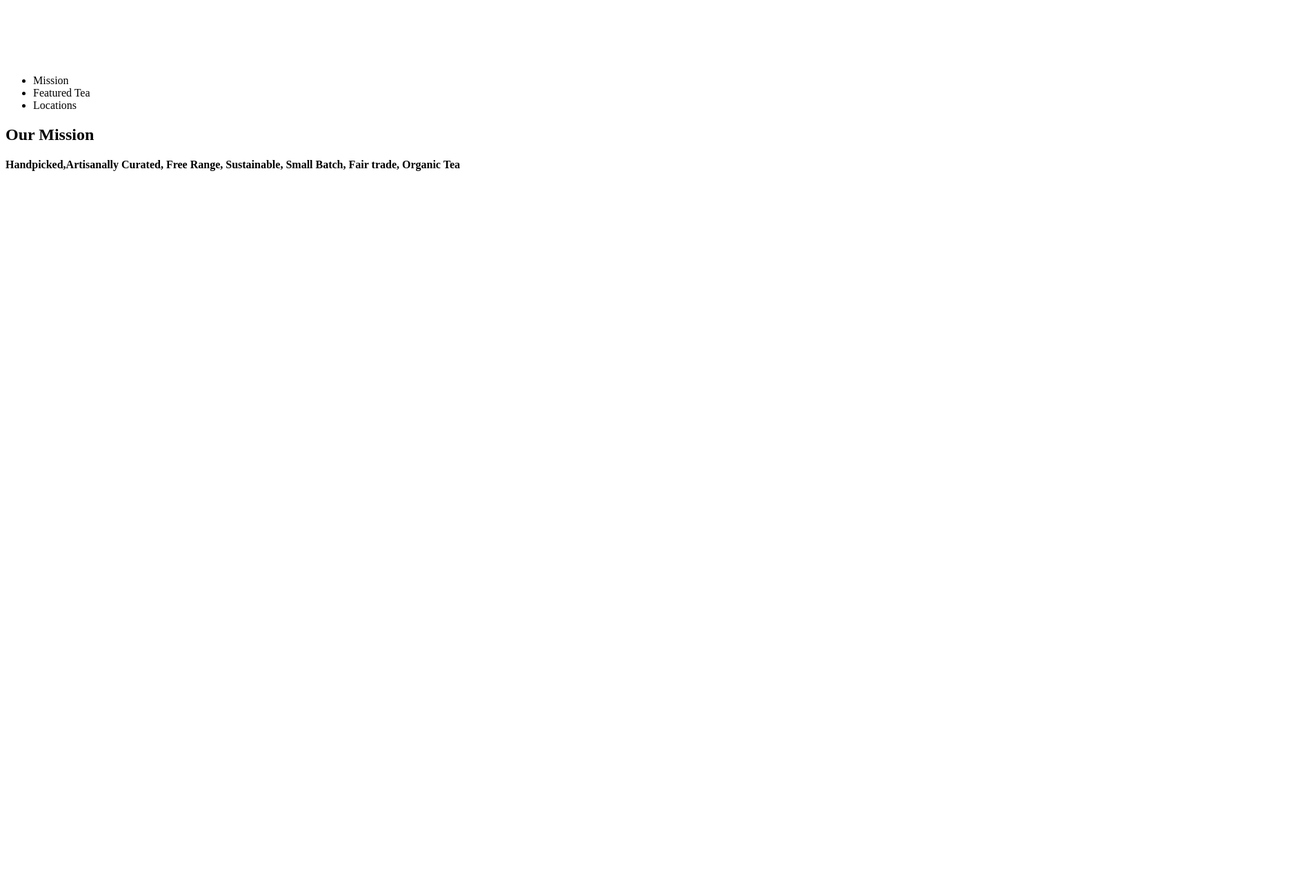
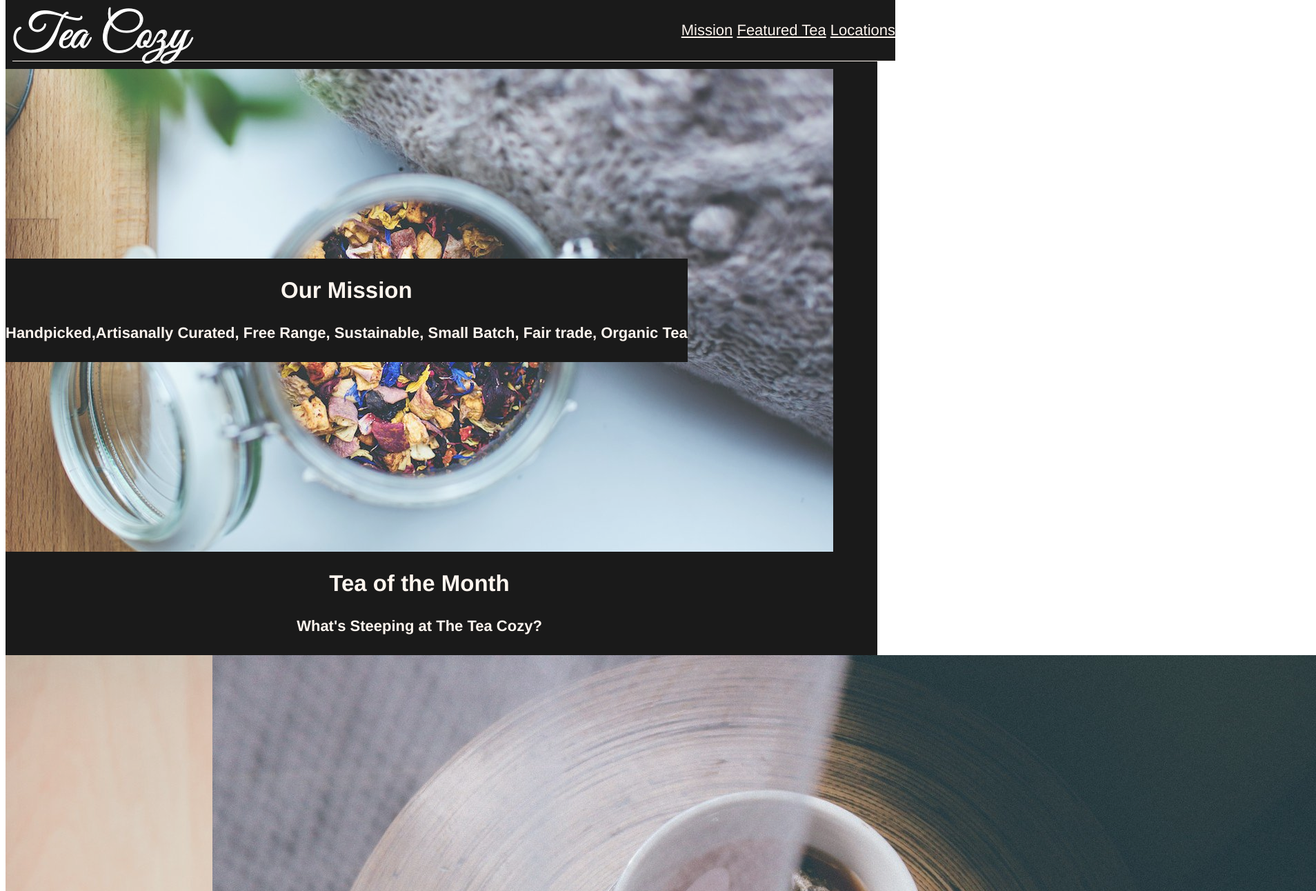
Before and after one commit to P33J3/Cozy-Tea-Shop, a plain HTML site: page index.html in a window 1280 px wide. Shown: the top 1292 px of the page at 69% size, 1908 px wide, since content can reach past the window. Before the commit the page ends 800 px from the top, so only its background shows below. Drawn offline with Linux system fonts and the light colour scheme.

Commit message:
Works in VSC but not in browser

```diff
--- a/index.html
+++ b/index.html
@@ -1,11 +1,15 @@
-<!DOCTYPE>
+<!DOCTYPE html>
     <html lang=en>
         <head>
             <title>Tea Cozy Mock-Up</title>
-
+            <link href="styles.css" type="text/css" rel="stylesheet">
         </head>
-    <header>
-        <img src="Images/img-tea-cozy-logo.png" alt="Logo" height:"50px">
+        <div id="whole">
+            <div class="header">
+                <div id="pic">
+                    <img src="Images/img-tea-cozy-logo.png" alt="Logo">
+                </div>
+                <div class="map">
                     <nav>
                         <ul>
                             <li>Mission</li>
@@ -13,11 +17,76 @@
                             <li>Locations</li>
                         </ul>
                     </nav>
-    </header>
+                </div>
+            </div>
             <body>
+                <div class="main">
                     <div class="container intro">
+                        <div class="banner">
+                            <div class="banner-text">
                                 <h2>Our Mission</h2>
                                 <h4>Handpicked,Artisanally Curated, Free Range, Sustainable, Small Batch, Fair trade, Organic Tea</h4>
+
+                            </div>
+                        </div>
+
+                    </div>
+                    <div class="container teas">
+                        <div class="tea-text">
+                            <h2>Tea of the Month</h2>
+                        <h4>What's Steeping at The Tea Cozy?</h4>
+                        </div>
+
+                        <div class="boxes">
+                            <div class="tea-boxes">
+                                <img src="Images/img-berryblitz.jpg" alt="Berry Blitz Tea">
+                                <img src="Images/img-spiced-rum.jpg" alt="Spiced Rum Tea">
+                                <img src="Images/img-donut.jpg" alt="Seasonal Donuts Tea">
+
+                            </div>
+                            <div class="tea-boxes">
+                                <img src="Images/img-myrtle-ave.jpg" alt="Myrtle Avenue Tea">
+                                <img src="Images/img-bedford-bizarre.jpg" alt="Bedford Bizarre Tea">
+                            </div>
+                        </div>
+                    </div>
+                    <div class="container locations">
+                        <h2>Locations</h2>
+                        <div class="gps-boxes">
+                            <div id="location1">
+                                <h3>Downtown</h3>
+                                <p>384 West 4th St</p>
+                                <p>Suite 108</p>
+                                <p>Portland, Maine</p>
+                            </div>
+                            <div id="location2">
+                                <h3>East Bayside</h3>
+                                <p>3433 Phisherman's Avenue</p>
+                                <p>(Northwest Corner)</p>
+                                <p>Portland, Maine</p>
+                            </div>
+                            <div id="location3">
+                                <h3>Oakdale</h3>
+                                <p>515 Crescent Avenue</p>
+                                <p>Second Floor</p>
+                                <p>Portland, Maine</p>
+                            </div>
+                        </div>
+                    </div>
+                    <div class="container info">
+                        <h2>The Tea Cozy</h2>
+                        <h5>contact@theteacozy.com</h5>
+                        <h5>917-555-8904</h5>
+                    </div>
+                    <footer>
+                        <h4>copyright The Tea Cozy 2017</h4>
+                    </footer>
+
+
+
+
                 </div>
             </body>
+        </div>
+
     </html>
--- /dev/null
+++ b/styles.css
@@ -0,0 +1,118 @@
+html {
+
+    margin-top: 0;
+    padding-top: 0;
+
+}
+
+#whole {
+    background-color: black;
+
+}
+
+body {
+
+    font-family: Helvetica, sans-serif;
+    font-size: 22px;
+    color: seashell;
+    opacity: 0.9;
+     text-align: center;
+     margin-top: 0;
+     padding-top: 0;
+
+}
+
+.header {
+    height: 69px;
+    border-bottom: 1px solid seashell;
+    position: fixed;
+    width:100%;
+    z-index: 10;
+    background-color: black;
+    padding-top: 9px;
+    padding-bottom: 10px;
+    align-items: center;
+    margin-left: 10px;
+}
+
+.header ul {
+    float:right;
+    text-align: right;
+
+}
+
+.header li {
+    display: inline;
+    text-decoration: underline;
+
+}
+
+#pic {
+    float:left;
+    max-width: 100%;
+    height: 50px;
+
+
+}
+
+.main {
+    position: relative;
+    top: 100px;
+}
+
+.intro {
+
+    height: 700px;
+    background-image: url("./Images/img-mission-background.jpg");
+    background-size: cover;
+    display: flex;
+}
+
+.banner  {
+    display: flex;
+    justify-content: center;
+    align-items: center;
+
+}
+
+.banner-text {
+    background-color: black;
+
+}
+
+.teas {
+
+    height: 1000px;
+    background-color: black;
+
+
+}
+
+.tea-text {
+
+
+}
+
+.boxes{
+    width: 1000px;
+    display: flex;
+    flex-wrap: wrap;
+}
+.tea-boxes {
+    height: 200px;
+    width: 300px;
+}
+
+.container {
+    width: 1200px;
+}
+.locations {
+   height: 500px;
+   display: flex;
+}
+.gps-boxes {
+    width: 300px;
+    height: auto;
+
+
+}
```
Lines whose indentation alone changed are shown as unchanged.
